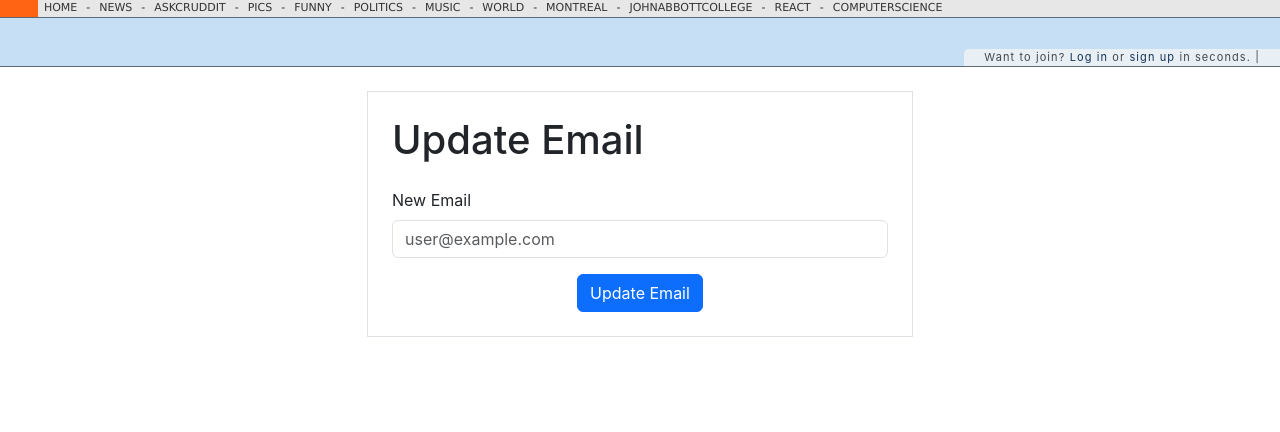
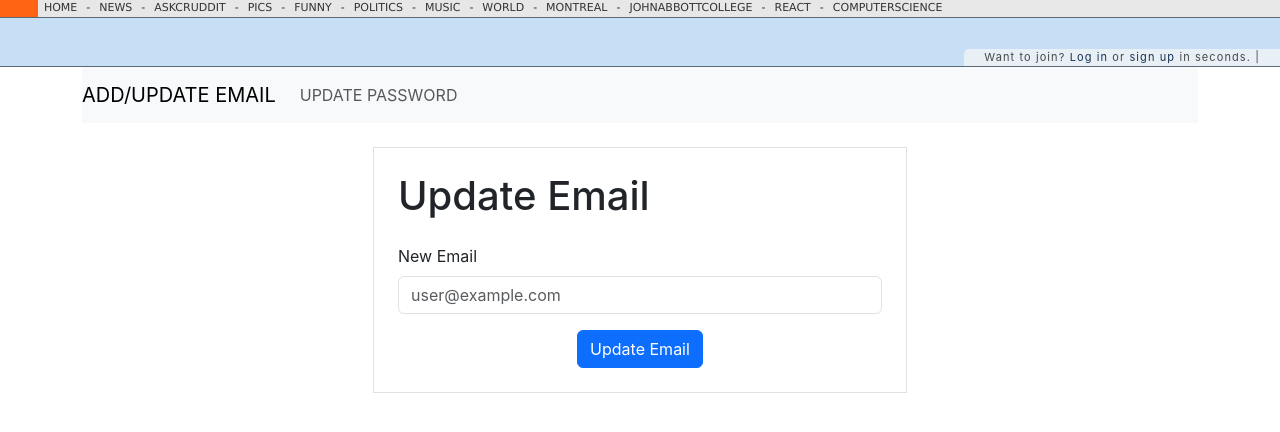
Before and after one commit to nwpelletier/web-development2-final, a React (Create React App) app in the folder PracticeApisToRelax/client/: page /userprofile in a window 1280 px wide. Shown: the top 432 px of the page. Built offline with nearby package versions, Linux system fonts and the light colour scheme.

Commit message:
user profile update layout

```diff
--- /dev/null
+++ b/PracticeApisToRelax/client/src/components/UserComponents/UserProfileEmail.js
@@ -0,0 +1,84 @@
+import React from "react";
+import { useNavigate } from "react-router-dom";
+import { Formik, Field, ErrorMessage, Form } from "formik";
+import * as Yup from "yup";
+import axios from "axios";
+
+function UserProfileEmail() {
+  const initialValues = {
+    email: "",
+  };
+
+  let navigate = useNavigate();
+  const validationSchema = Yup.object({
+    email: Yup.string().email("Invalid email format"),
+  });
+
+  const userId = 4;
+  const handleSubmit = (values) => {
+
+    axios
+      .patch(`http://localhost:8080/api/users/email/${userId}`, {
+        email: values.email,
+      })
+      .then((response) => {
+        console.log("Email updated:", values.email);
+        navigate("/userpage");
+
+      })
+      .catch((error) => {
+        console.error("Error updating email:", error);
+
+      });
+  };
+
+  return (
+    <>
+
+      <div className="container mt-4">
+        <div className="row justify-content-center">
+          <div className="col-md-6">
+            <div className="border p-4">
+              {" "}
+
+              <h1 className="mb-4">Update Email</h1>
+              <Formik
+                initialValues={initialValues}
+                validationSchema={validationSchema}
+                onSubmit={handleSubmit}
+              >
+                <Form>
+                  <div className="mb-3">
+                    <label htmlFor="email" className="form-label">
+                      New Email
+                    </label>
+                    <Field
+                      type="email"
+                      name="email"
+                      className="form-control"
+                      id="email"
+                      placeholder="user@example.com"
+                    />
+                    <ErrorMessage
+                      name="email"
+                      component="div"
+                      className="text-danger"
+                    />
+                  </div>
+
+                  <div className="text-center">
+                    <button type="submit" className="btn btn-primary">
+                      Update Email
+                    </button>
+                  </div>
+                </Form>
+              </Formik>
+            </div>
+          </div>
+        </div>
+      </div>
+    </>
+  );
+}
+
+export default UserProfileEmail;
--- /dev/null
+++ b/PracticeApisToRelax/client/src/components/UserComponents/UserProfileNav.js
@@ -0,0 +1,57 @@
+import React, { useState } from "react";
+import UserProfileEmail from "./UserProfileEmail";
+import UserProfilePassword from "./UserProfilePassword";
+
+function UserNav() {
+  const [email, setEmail] = useState(true);
+  const [password, setPassword] = useState(false);
+
+  return (
+    <div className="container">
+      <nav className="navbar navbar-expand-lg navbar-light bg-light">
+        <a
+          className="navbar-brand"
+          href="#"
+          onClick={() => {
+            setEmail(true);
+            setPassword(false);
+          }}
+        >
+          ADD/UPDATE EMAIL
+        </a>
+        <button
+          className="navbar-toggler"
+          type="button"
+          data-toggle="collapse"
+          data-target="#navbarNav"
+          aria-controls="navbarNav"
+          aria-expanded="false"
+          aria-label="Toggle navigation"
+        >
+          <span className="navbar-toggler-icon"></span>
+        </button>
+
+        <div className="collapse navbar-collapse" id="navbarNav">
+          <ul className="navbar-nav">
+            <li className="nav-item">
+              <a
+                className="nav-link fs-6"
+                href="#"
+                onClick={() => {
+                  setEmail(false);
+            setPassword(true);
+                }}
+              >
+                UPDATE PASSWORD
+              </a>
+            </li>
+          </ul>
+        </div>
+      </nav>
+      {email && <UserProfileEmail />}
+      {password && <UserProfilePassword />}
+    </div>
+  );
+}
+
+export default UserNav;
--- /dev/null
+++ b/PracticeApisToRelax/client/src/components/UserComponents/UserProfilePassword.js
@@ -0,0 +1,84 @@
+import React from "react";
+import { Formik, Field, ErrorMessage, Form } from "formik";
+
+function UserProfilePassword() {
+  return (
+    <>
+      <div className="container mt-4">
+        <div className="row justify-content-center">
+          <div className="col-md-6">
+            <div className="border p-4">
+              {" "}
+              <h1 className="mb-4">Update Email</h1>
+              <Formik>
+                <Form>
+                  <div className="mb-3">
+                    <label htmlFor="password" className="form-label">
+                      old password
+                    </label>
+                    <Field
+                      type="password"
+                      name="password"
+                      className="form-control"
+                      id="password"
+                      placeholder="your old password"
+                    />
+                    <ErrorMessage
+                      name="password"
+                      component="div"
+                      className="text-danger"
+                    />
+                  </div>
+
+                  <div className="mb-3">
+                    <label htmlFor="newPassword" className="form-label">
+                      new password
+                    </label>
+                    <Field
+                      type="password"
+                      name="newPassword"
+                      className="form-control"
+                      id="newPassword"
+                      placeholder="your new password"
+                    />
+                    <ErrorMessage
+                      name="newPassword"
+                      component="div"
+                      className="text-danger"
+                    />
+                  </div>
+
+                  <div className="mb-3">
+                    <label htmlFor="confirmPassword" className="form-label">
+                      confirm password
+                    </label>
+                    <Field
+                      type="password"
+                      name="confirmPassword"
+                      className="form-control"
+                      id="confirmPassword"
+                      placeholder="your new password"
+                    />
+                    <ErrorMessage
+                      name="confirmPassword"
+                      component="div"
+                      className="text-danger"
+                    />
+                  </div>
+
+                  <div className="text-center">
+                    <button type="submit" className="btn btn-primary">
+                      Update Email
+                    </button>
+                  </div>
+                </Form>
+              </Formik>
+            </div>
+          </div>
+        </div>
+      </div>
+    </>
+  );
+}
+
+export default UserProfilePassword;
--- a/PracticeApisToRelax/client/src/pages/UserProfile.js
+++ b/PracticeApisToRelax/client/src/pages/UserProfile.js
@@ -1,85 +1,15 @@
 import React from "react";
-import { useNavigate } from "react-router-dom";
-import { Formik, Field, ErrorMessage, Form } from "formik";
-import * as Yup from "yup";
 import Navbar from "../components/Navbar/Navbar";
-import axios from "axios";
+import UserProfileNav from "../components/UserComponents/UserProfileNav";
 
-function UserProfileComponent() {
-  const initialValues = {
-    email: "",
-  };
-
-  let navigate = useNavigate();
-  const validationSchema = Yup.object({
-    email: Yup.string().email("Invalid email format"),
-  });
-
-  const userId = 4;
-  const handleSubmit = (values) => {
-
-    axios
-      .patch(`http://localhost:8080/api/users/email/${userId}`, {
-        email: values.email,
-      })
-      .then((response) => {
-        console.log("Email updated:", values.email);
-        navigate("/userpage");
-
-      })
-      .catch((error) => {
-        console.error("Error updating email:", error);
-
-      });
-  };
-
+function UserPage() {
   return (
     <>
       <Navbar />
-      <div className="container mt-4">
-        <div className="row justify-content-center">
-          <div className="col-md-6">
-            <div className="border p-4">
-              {" "}
 
-              <h1 className="mb-4">Update Email</h1>
-              <Formik
-                initialValues={initialValues}
-                validationSchema={validationSchema}
-                onSubmit={handleSubmit}
-              >
-                <Form>
-                  <div className="mb-3">
-                    <label htmlFor="email" className="form-label">
-                      New Email
-                    </label>
-                    <Field
-                      type="email"
-                      name="email"
-                      className="form-control"
-                      id="email"
-                      placeholder="user@example.com"
-                    />
-                    <ErrorMessage
-                      name="email"
-                      component="div"
-                      className="text-danger"
-                    />
-                  </div>
-
-                  <div className="text-center">
-                    <button type="submit" className="btn btn-primary">
-                      Update Email
-                    </button>
-                  </div>
-                </Form>
-              </Formik>
-            </div>
-          </div>
-        </div>
-      </div>
+      <UserProfileNav />
     </>
   );
 }
 
-export default UserProfileComponent;
+export default UserPage;
```
